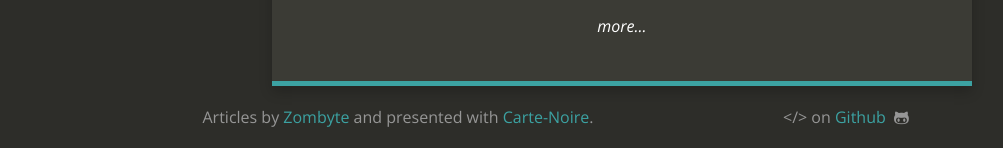
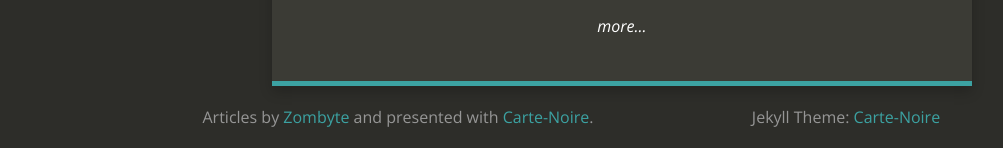
Before and after one commit to zombyte/zombyte.github.io, a Jekyll site: the page built from index.html, in a window 1280 px wide. Shown: the part 749-897 px from the top of the page, without its empty margins (18-1021 px from the left). Built offline with Jekyll 4.4.1, drawn with Linux system fonts in a browser that asks for light colours; nearby versions of some CDN libraries; Markdown is read by kramdown in place of the engine named in the settings.

Commit message:
config update

```diff
--- a/_config.yml
+++ b/_config.yml
@@ -21,7 +21,7 @@ github_username:  zombyte
 
 # Footer
 footer_left: "Articles  by <a href=\"https://twitter.com/zombyte_13\">Zombyte</a> and presented with <a href=\"https://github.com/jacobtomlinson/carte-noire\">Carte-Noire</a>."
-footer_right: "&lt;/&gt; on <a href=\"https://github.com/zombyte\">Github</a> &nbsp;<i class=\"fa fa-github-alt\"></i>"
+footer_right: "Jekyll Theme: <a href=\"https://github.com/jacobtomlinson/carte-noire\">Carte-Noire</a>"
 
 # Build settings
 markdown: redcarpet
```
